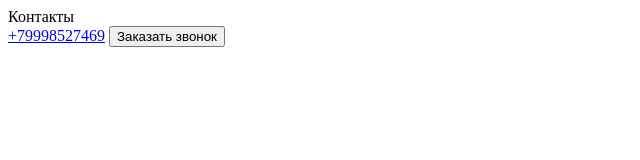
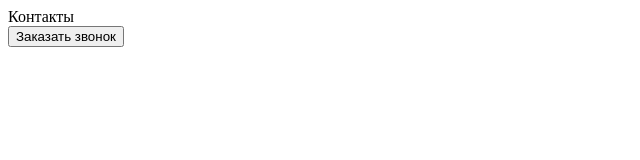
Before and after one commit to Sai-lens/new-project, a plain HTML site: page index.html in a window 1280 px wide. Shown: the whole page, without its empty margins (0-640 px from the left). Drawn offline with Linux system fonts and the light colour scheme.

Commit message:
removed number

```diff
--- a/index.html
+++ b/index.html
@@ -11,7 +11,6 @@
         Контакты
     </div>
     <div>
-        <a href="tel:+79998527469">+79998527469</a>
         <button>Заказать звонок</button>
     </div>
 </head>
```
